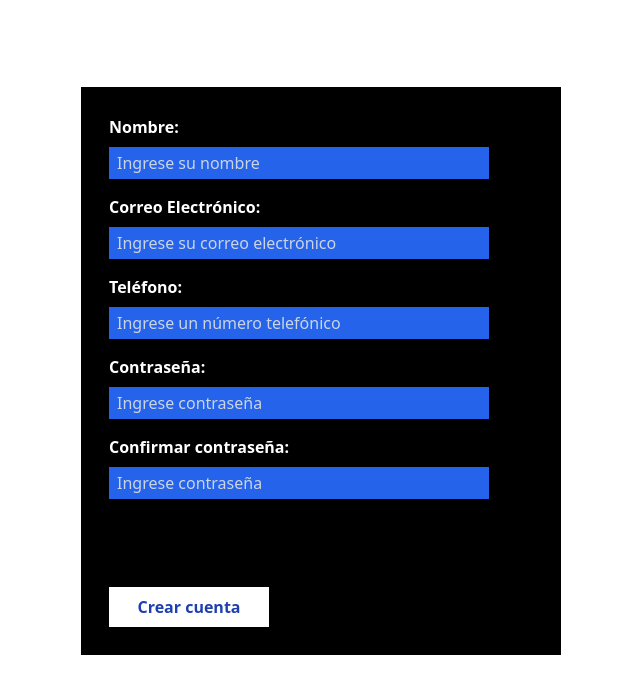
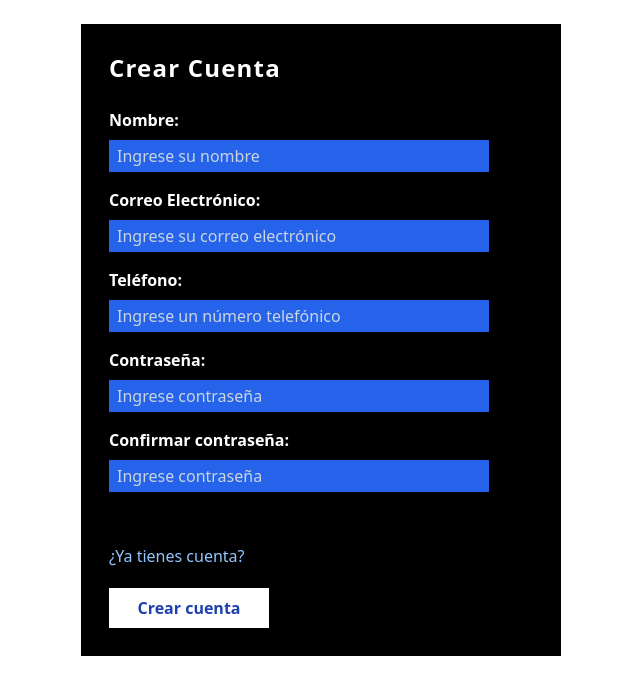
Before and after one commit to ErickOwo/stream-play, a Next.js app: page /signup in a window 1280 px wide. Shown: the top 694 px of the page, without its empty margins (319-959 px from the left). Built offline with nearby package versions, Linux system fonts and the light colour scheme; no server answers.

Commit message:
workig more

```diff
--- a/src/components/Form-User.jsx
+++ b/src/components/Form-User.jsx
@@ -4,6 +4,7 @@ import { useRouter } from "next/router";
 import cookie from 'js-cookie';
 import endPoints from '@api/index';
 import { useAuth } from '@hooks/use-auth'
+import Link from 'next/link';
 
 const FormUser = ({ signin = false }) => {
   const formRef = useRef(null);
@@ -88,6 +89,9 @@ const FormUser = ({ signin = false }) => {
       className='flex flex-col w-full max-w-[480px] bg-black p-7 md:m-6 gap-4 md:min-h-min min-h-screen'
       ref={formRef}
       onSubmit={handleSubmit}  >
+      <h3 className='text-white font-bold tracking-wider text-2xl mb-2'>{
+        signin ? 'Ingresa a tu cuenta' : 'Crear Cuenta'
+      }</h3>
       {
         !signin ? <div className='flex flex-col gap-2'>
           <label
@@ -159,7 +163,16 @@ const FormUser = ({ signin = false }) => {
         </div> : null
       }
       {
-        message ? <span className={`h-12 mb-2 ${message.type == 'error' ? 'text-yellow-400' : 'text-green-400'}`}>{ message.text }</span> : <span className='h-12 mb-2'></span>
+        message ? <span className={`h-4 mb-1 ${message.type == 'error' ? 'text-yellow-400' : 'text-green-400'}`}>{ message.text }</span> : <span className='h-4 mb-1'></span>
+      }
+      {
+        signin ? <Link
+          href='/signup' >
+          <p className='text-blue-300 hover:underline cursor-pointer mb-1'>¿Aun no tienes cuenta?</p>
+        </Link> : <Link
+          href='login' >
+          <p className='text-blue-300 hover:underline cursor-pointer mb-1'>¿Ya tienes cuenta?</p>
+        </Link>
       }
       <button className='bg-white w-40 p-2 text-blue-800 font-semibold'>
         { signin ? 'Ingresar' : 'Crear cuenta' }
--- a/src/containers/Header.jsx
+++ b/src/containers/Header.jsx
@@ -36,11 +36,14 @@ const Header = ({backButton}) => {
       { !user ? <>
           <button
             className='border text-white border-white rounded-md h-12 w-20 relative'
-            onClick={()=> setDropDown(!dropDown)} >
+            onClick={()=> {
+              setDropDown(!dropDown)
+              setToggleCart(false)
+            }} >
             Cuenta
           </button>
           {
-            dropDown ? <ul className='absolute bg-white text-black right-0 p-2 w-[150px] cursor-auto flex flex-col mt-[160px] mr-4 border border-gray-500 rounded-md'>
+            dropDown ? <ul className='absolute bg-white text-black right-0 p-2 w-[150px] cursor-auto flex flex-col mt-[160px] mr-4 border border-gray-500 rounded-md select-none'>
               <Link href='/signup'>
                 <button
                   className='p-2 hover:bg-slate-400/30 text-left'
@@ -147,7 +150,7 @@ const Header = ({backButton}) => {
               <div className='p-3'>
                 <p className='text-lg flex'>Total: <span className='ml-auto mr-1 text-md font-bold'> {`Q. ${totalAdded()}.00`} </span></p>
               </div>
-              <Link href='/checkout'>
+              <Link href={user ? '/checkout' : '/login'}>
                 <button
                   onClick={() => {
                     setToggleCart(false);
--- a/src/pages/login.js
+++ b/src/pages/login.js
@@ -2,7 +2,7 @@ import FormUser from '@components/Form-User';
 
 const Login = () => {
   return (
-    <div className="flex justify-center">
+    <div className="flex justify-center -mt-[63px]">
       <FormUser signin={true} />
     </div>
   );
--- a/src/pages/signup.js
+++ b/src/pages/signup.js
@@ -2,7 +2,7 @@ import FormUser from '@components/Form-User';
 
 const Signup = () => {
   return (
-    <div className="flex justify-center">
+    <div className="flex justify-center -mt-[63px]">
       <FormUser />
     </div>
   );
```
